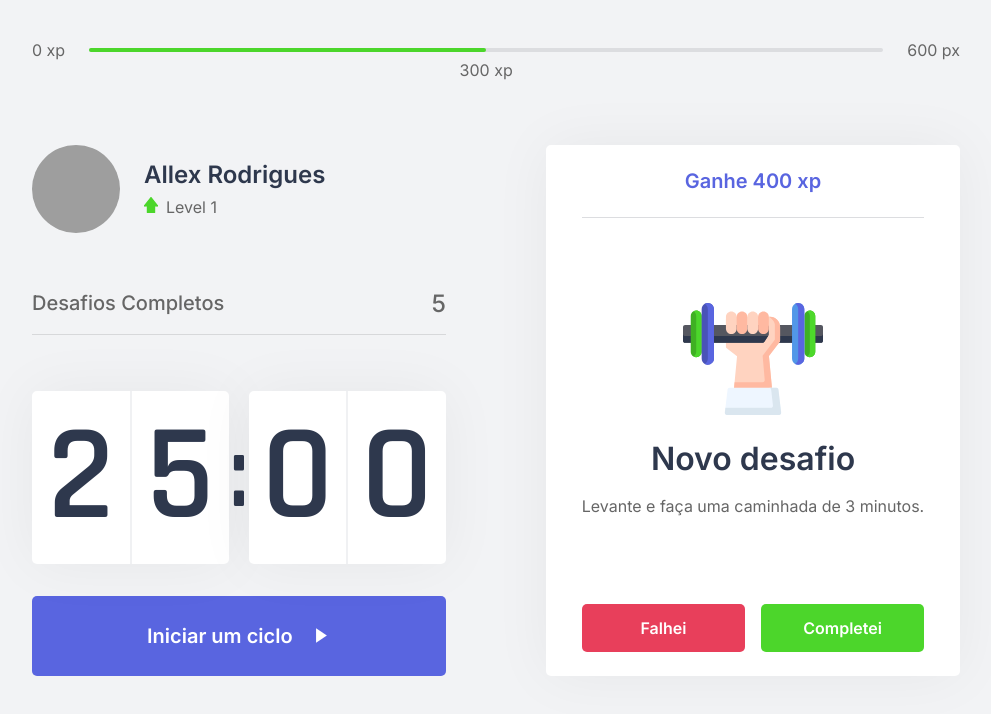
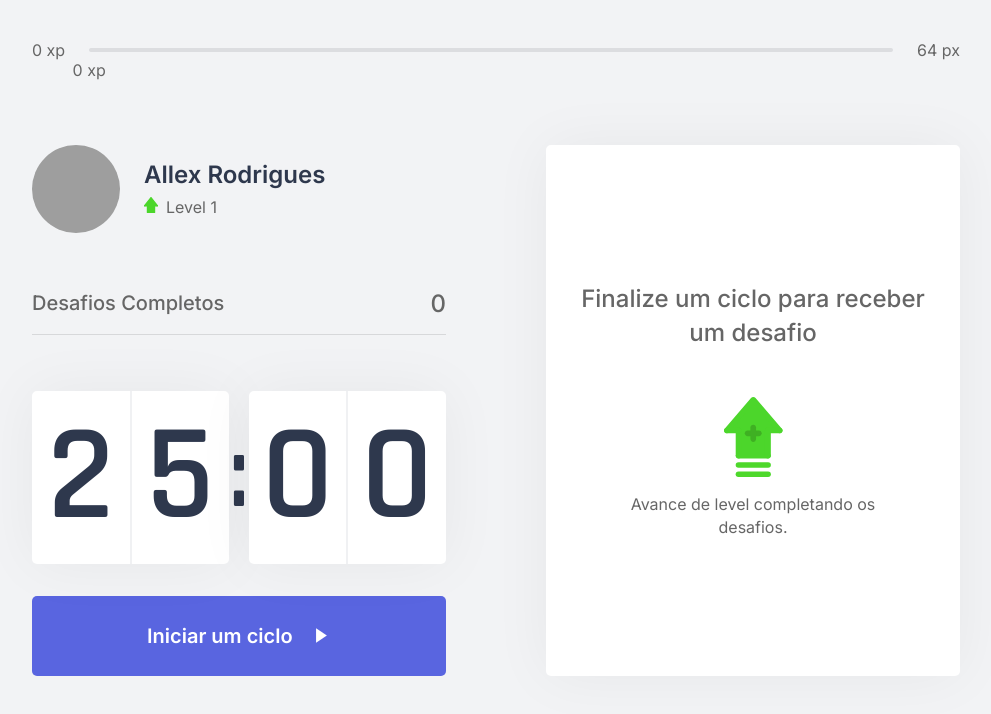
Before and after one commit to FusRoDah061/moveit-nlw, a Next.js app: page / in a window 1280 px wide. Shown: the top 714 px of the page, without its empty margins (144-1135 px from the left). Built offline with nearby package versions, Linux system fonts and the light colour scheme; grey boxes are pictures that could not be loaded.

Commit message:
feat: Display challenge when a cicle ends

```diff
--- /dev/null
+++ b/challenges.json
@@ -0,0 +1,62 @@
+[
+  {
+    "type": "body",
+    "description": "Estique um de seus braços com a palma da mão virada para frente e puxe os dedos para cima por 10 segundos por mão.",
+    "amount": 80
+  },
+  {
+    "type": "body",
+    "description": "Estique seu braço contra o peito e puxe-o utilizando o outro braço por 10 segundos por braço.",
+    "amount": 60
+  },
+  {
+    "type": "body",
+    "description": "Puxe seu pescoço com a ajuda da mão para a direita e para a esquerda, permanecendo na posição por alguns segundos.",
+    "amount": 70
+  },
+  {
+    "type": "body",
+    "description": "Com as duas mãos na parte de trás da cabeça, leve-a para baixo, alongando a parte de trás da região.",
+    "amount": 60
+  },
+  {
+    "type": "body",
+    "description": "Cruze as pernas e desça com as mãos esticadas em direção ao chão. Repita o movimento com a outra perna na frente.",
+    "amount": 100
+  },
+  {
+    "type": "body",
+    "description": "Sentado, abra as pernas e tente encostar as palmas das mãos no chão, repita 3 vezes por 5 segundos.",
+    "amount": 80
+  },
+  {
+    "type": "body",
+    "description": "Puxe o joelho de encontro ao peito e segure, troque de perna após 10 segundos.",
+    "amount": 50
+  },
+  {
+    "type": "body",
+    "description": "Sentado, cruze uma perna e incline seu tronco à frente, troque de perna após 10 segundos.",
+    "amount": 80
+  },
+  {
+    "type": "eye",
+    "description": "Sentado, feche os olhos e cubra-os com as palmas da mão durante 2 minutos, depois abra normalmente.",
+    "amount": 90
+  },
+  {
+    "type": "eye",
+    "description": "Em algum ambiente aberto, olhe o mais longe que puder em quatro direções por 3s, mexa apenas os olhos. Repita 3 vezes.",
+    "amount": 140
+  },
+  {
+    "type": "eye",
+    "description": "Usando os polegares, massage a área abaixo das sobrancelhas em movimentos circulares por 15 segundos.",
+    "amount": 70
+  },
+  {
+    "type": "body",
+    "description": "Em pé, gire a cintura o máximo que puder para a esquerda, segure por cinco segundos. Repita para a direita.",
+    "amount": 90
+  }
+]
--- a/src/components/ChallengeBox.tsx
+++ b/src/components/ChallengeBox.tsx
@@ -1,22 +1,24 @@
+import { useContext } from 'react';
+import { ChallengesContext } from '../contexts/ChallengesContext';
 import styles from '../styles/components/ChallengeBox.module.css';
 
 export function ChallengeBox () {
-  const hasActiveChallenge = true;
+  const { activeChallenge, resetChallenge } = useContext(ChallengesContext);
 
   return (
     <div className={styles.challengeBoxContainer}>
-      {hasActiveChallenge ? (
+      {activeChallenge ? (
         <div className={styles.challengeActive}>
-          <header>Ganhe 400 xp</header>
+          <header>Ganhe {activeChallenge.amount} xp</header>
 
           <main>
-            <img src="icons/body.svg" alt=""/>
+            <img src={`icons/${activeChallenge.type}.svg`} alt=""/>
             <strong>Novo desafio</strong>
-            <p>Levante e faça uma caminhada de 3 minutos.</p>
+            <p>{activeChallenge.description}</p>
           </main>
 
           <footer>
-            <button type="button" className={styles.challengeFailedButton}>
+            <button type="button" className={styles.challengeFailedButton} onClick={resetChallenge}>
               Falhei
             </button>
             <button type="button" className={styles.challengeSucceededButton}>
--- a/src/components/CompletedChalenges.tsx
+++ b/src/components/CompletedChalenges.tsx
@@ -1,10 +1,14 @@
+import { useContext } from 'react';
+import { ChallengesContext } from '../contexts/ChallengesContext';
 import styles from '../styles/components/CompletedChallenges.module.css';
 
 export function CompletedChallenges () {
+  const { challengesCompleted } = useContext(ChallengesContext);
+
   return (
     <div className={styles.completedChallengesContainer}>
       <span>Desafios Completos</span>
-      <span>5</span>
+      <span>{challengesCompleted}</span>
     </div>
   );
 }
--- a/src/components/Countdown.tsx
+++ b/src/components/Countdown.tsx
@@ -1,9 +1,12 @@
-import { useEffect, useState } from 'react';
+import { useContext, useEffect, useState } from 'react';
+import { ChallengesContext } from '../contexts/ChallengesContext';
 import styles from '../styles/components/Countdown.module.css';
 
 let countdownTimeout: NodeJS.Timeout;
 
 export function Countdown () {
+  const { startNewChallenge } = useContext(ChallengesContext);
+
   const [time, setTime] = useState(25 * 60);
   const [isActive, setIsActive] = useState(false);
   const [hasFinished, setHasFinished] = useState(false);
@@ -33,6 +36,7 @@
     else if (isActive && time <= 0) {
       setHasFinished(true);
       setIsActive(false);
+      startNewChallenge();
     }
   }, [isActive, time]);
 
--- a/src/components/ExperienceBar.tsx
+++ b/src/components/ExperienceBar.tsx
@@ -1,16 +1,22 @@
+import { useContext } from 'react';
+import { ChallengesContext } from '../contexts/ChallengesContext';
 import styles from '../styles/components/ExperienceBar.module.css';
 
 export function ExperienceBar() {
+  const { currentExperience, experienceToNextLevel } = useContext(ChallengesContext);
+
+  const percentToNextLevel = Math.round(currentExperience * 100) / experienceToNextLevel;
+
   return (
     <header className={styles.experienceBar}>
       <span>0 xp</span>
       <div>
-        <div style={{ width: '50%' }}/>
-        <span className={styles.currentExperience} style={{ left: '50%' }}>
-          300 xp
+        <div style={{ width: `${percentToNextLevel}%` }}/>
+        <span className={styles.currentExperience} style={{ left: `${percentToNextLevel}%` }}>
+          {currentExperience} xp
         </span>
       </div>
-      <span>600 px</span>
+      <span>{experienceToNextLevel} px</span>
     </header>
   );
 }
--- /dev/null
+++ b/src/contexts/ChallengesContext.tsx
@@ -0,0 +1,65 @@
+import { createContext, useState, ReactNode } from 'react';
+import challenges from '../../challenges.json';
+
+interface Challenge {
+  type: 'body' | 'eye';
+  description: string;
+  amount: number;
+}
+
+interface ChallengesContextData {
+  level: number;
+  currentExperience: number;
+  challengesCompleted: number;
+  activeChallenge: Challenge;
+  experienceToNextLevel: number;
+  levelUp: () => void;
+  startNewChallenge: () => void;
+  resetChallenge: () => void;
+}
+
+interface ChallengesProviderProps {
+  children: ReactNode;
+}
+
+export const ChallengesContext = createContext({} as ChallengesContextData);
+
+export function ChallengesProvider({ children }: ChallengesProviderProps) {
+  const [level, setLevel] = useState(1);
+  const [currentExperience, setCurrentExperience] = useState(0);
+  const [challengesCompleted, setChallengesCompleted] = useState(0);
+
+  const [activeChallenge, setActiveChallenge] = useState(null);
+
+  const experienceToNextLevel = Math.pow((level + 1) * 4, 2);
+
+  function levelUp() {
+    setLevel(level + 1);
+  }
+
+  function startNewChallenge() {
+    const randomChallengeIndex = Math.floor(Math.random() * challenges.length);
+    const challenge = challenges[randomChallengeIndex];
+    setActiveChallenge(challenge);
+  }
+
+  function resetChallenge() {
+    setActiveChallenge(null);
+  }
+
+  return (
+    <ChallengesContext.Provider
+      value={{
+        level,
+        currentExperience,
+        challengesCompleted,
+        activeChallenge,
+        experienceToNextLevel,
+        levelUp,
+        startNewChallenge,
+        resetChallenge
+      }}>
+      {children}
+    </ChallengesContext.Provider>
+  )
+}
--- a/src/pages/_app.tsx
+++ b/src/pages/_app.tsx
@@ -1,7 +1,15 @@
 import '../styles/global.css';
 
+import { ChallengesProvider } from '../contexts/ChallengesContext';
+import React from 'react';
+
 function MyApp({ Component, pageProps }) {
-  return <Component {...pageProps} />
+
+  return (
+    <ChallengesProvider>
+      <Component {...pageProps} />
+    </ChallengesProvider>
+  )
 }
 
 export default MyApp
```
